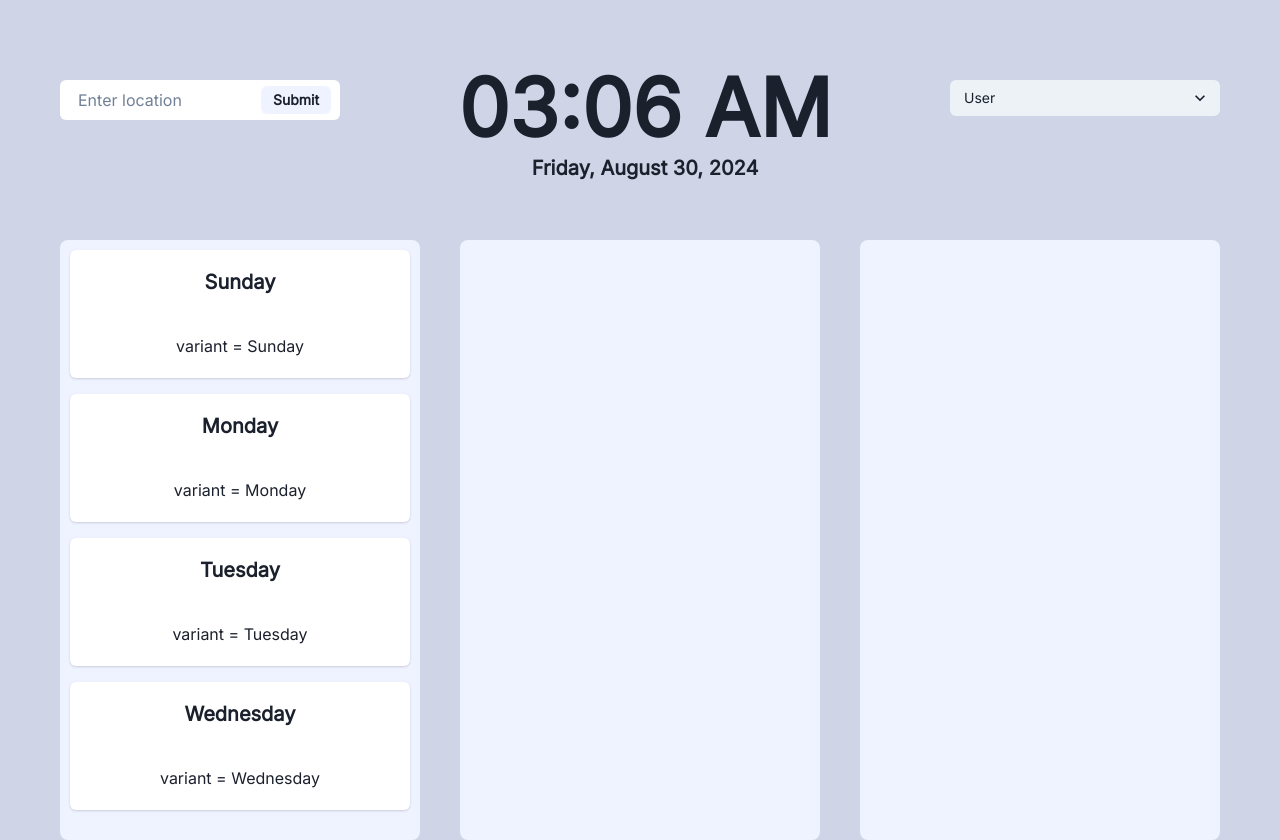
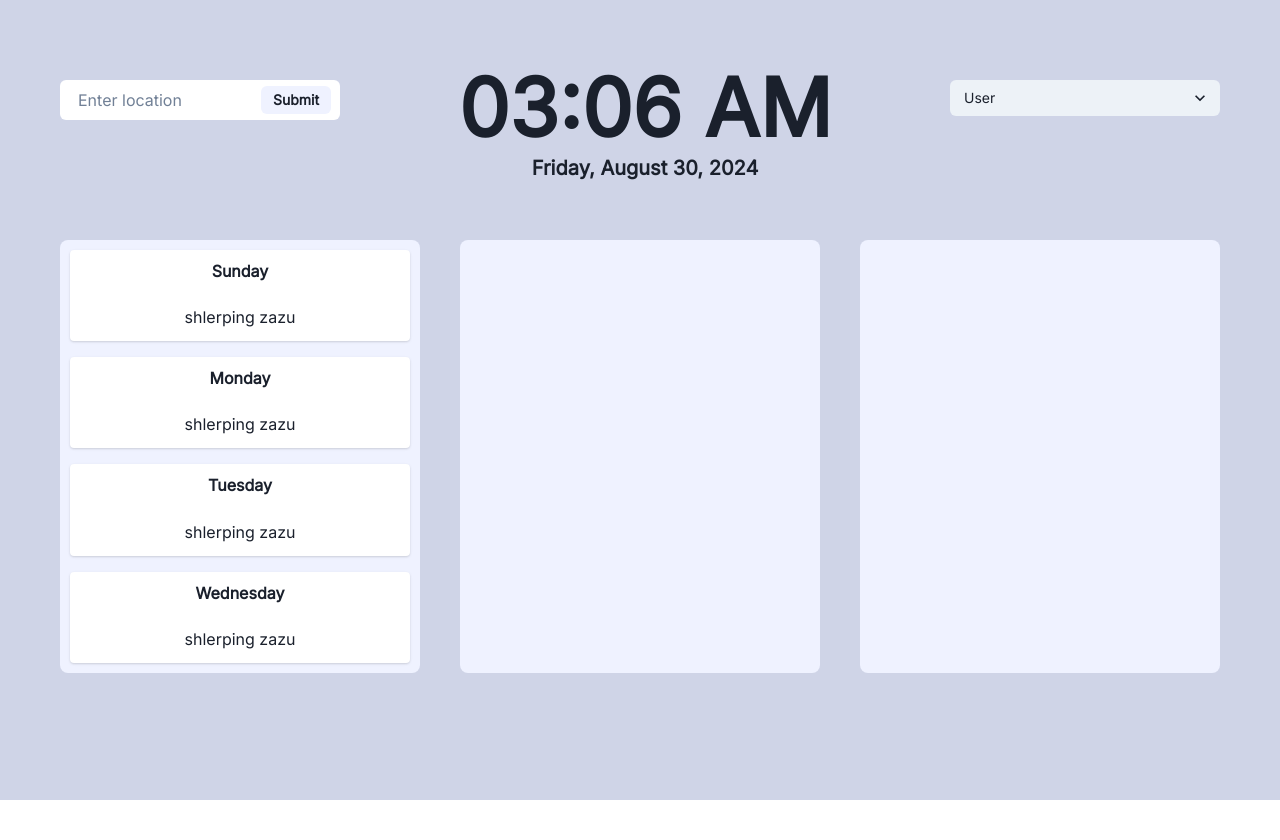
Before and after one commit to buiswrld/weather-app, a React (Create React App) app in the folder frontend/: page / in a window 1280 px wide. After the commit the page ends 800 px from the top, so only its background shows below. Built offline with nearby package versions, Linux system fonts and the light colour scheme.

Commit message:
reformat for forecast container

```diff
--- a/frontend/src/App.tsx
+++ b/frontend/src/App.tsx
@@ -1,7 +1,6 @@
 import React from 'react';
 import { BrowserRouter as Router, Route, Routes} from 'react-router-dom';
 import './App.css';
-import WeatherContainer from './components/weather-container';
 import Header from './components/header';
 import Grid from './components/grid';
 
--- a/frontend/src/components/future-forecast.tsx
+++ b/frontend/src/components/future-forecast.tsx
@@ -1,4 +1,4 @@
-import { Heading, Stack, Card, CardHeader, CardBody, Text} from '@chakra-ui/react'
+import { Heading, Stack, Card, CardHeader, CardBody, Text, Button} from '@chakra-ui/react'
 import React from 'react'
 
 
@@ -6,12 +6,12 @@ const FutureForecast = () => {
     return (
         <Stack spacing='4' marginX = "10px" marginY = "10px">
         {['Sunday', 'Monday', 'Tuesday', 'Wednesday'].map((variant) => (
-            <Card key={variant}>
+            <Card size = "sm" key={variant}>
             <CardHeader>
-                <Heading size='md'> {variant}</Heading>
+                <Heading size='sm'> {variant}</Heading>
             </CardHeader>
             <CardBody>
-                <Text>variant = {variant}</Text>
+                <Text>shlerping zazu</Text>
             </CardBody>
             </Card>
         ))}
--- a/frontend/src/components/grid.tsx
+++ b/frontend/src/components/grid.tsx
@@ -7,7 +7,8 @@ const Grid = () => {
 
     const boxStyles = {
         bg: '#EFF2FF',
-        height: '600px',
+        //height: '600px',
+        height: "100%",
         rounded: 'lg'
     }
     return (
```
Also changed, not shown: frontend/src/components/weather-container.tsx (deleted, +0 -23 lines). Lines whose indentation alone changed are shown as unchanged.
